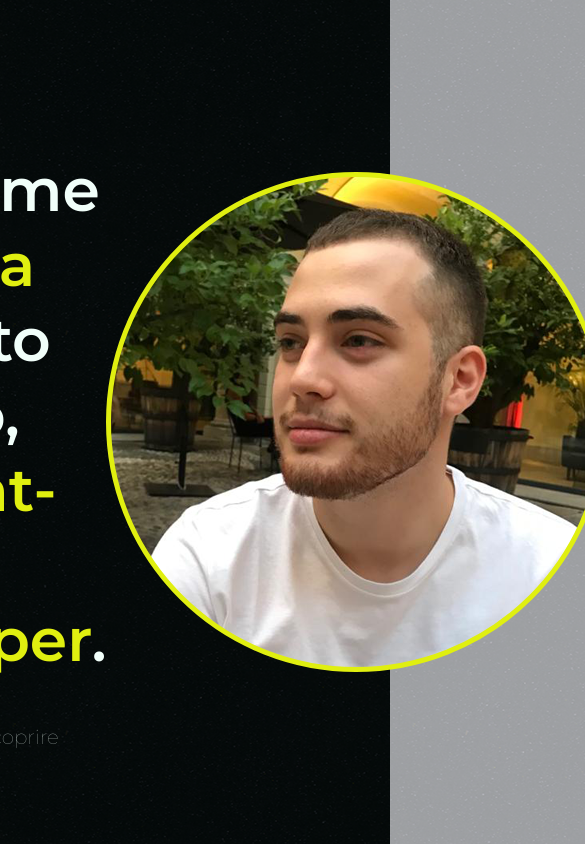
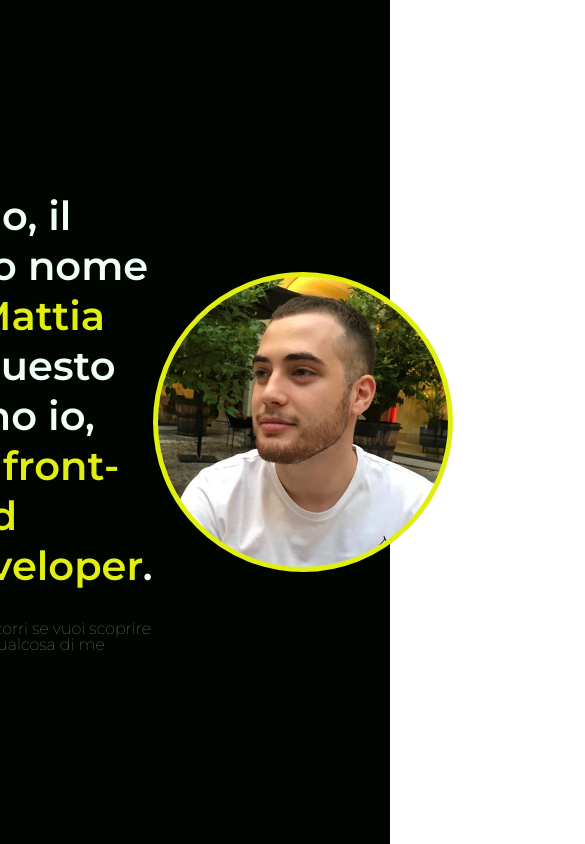
Before and after one commit to MattiaPompita/portfolio-web, a React (Create React App) app: page / in a window 390 px wide. Shown: the top 844 px of the page, 585 px wide, since content can reach past the window. Built offline with nearby package versions, Linux system fonts and the light colour scheme.

Commit message:
'add responsive 1140px Homepage

```diff
--- a/src/components/Homepage/Homepage.js
+++ b/src/components/Homepage/Homepage.js
@@ -1,6 +1,13 @@
+import { useState } from "react";
 import style from "./Homepage.module.css";
 
 const Homepage = () => {
+  const [isFlip, setFlip] = useState(false);
+
+  const rotatePic = () => {
+    setFlip((prevState) => !prevState);
+  };
+
   return (
     <div className={style.main}>
       <div className={style.container}>
@@ -17,19 +24,11 @@ const Homepage = () => {
           </div>
         </div>
         <div className={style.pic}>
-          <div className={style.circle}>
-
-          </div>
-          {/* <svg height="400" width="400">
-            <circle
-              cx="200"
-              cy="200"
-              r="200"
-              stroke="black"
-              stroke-width="3"
-              fill="red"
-            />
-          </svg> */}
+          <div
+            // className={`${!isFlip ? style.front : style.back}`}
+            className={style.circle}
+            onClick={rotatePic}
+          ></div>
         </div>
       </div>
     </div>
--- a/src/components/Homepage/Homepage.module.css
+++ b/src/components/Homepage/Homepage.module.css
@@ -6,7 +6,7 @@
   justify-content: center;
 }
 
-.main::after {
+/* .main::after {
   content: "";
   background-image: url("../../img/ep_naturalblack.png");
   height: 300%;
@@ -14,7 +14,7 @@
   opacity: 0.4;
   position: fixed;
   animation: grain 24s steps(25) infinite;
-}
+} */
 
 .container {
   width: 1920px;
@@ -55,12 +55,37 @@
   height: 500px;
   background-image: url("../../img/circlePic.png");
   border: 5px solid #e0ef10;
-
+  background-size: cover;
 }
 
 .circle:hover {
   animation: border 0.4s ease 1 forwards;
   cursor: none;
+}
+
+
+@media only screen and (max-width: 1920px) {
+  .container {
+    width: 1140px;
+  }
+
+  .circle {
+    width: 300px;
+    height: 300px;
+  }
+
+  .header h1 {
+    font-size: 2rem;
+    line-height: 50px;
+  }
+
+  .scrollDown-container p {
+    font-size: 0.8rem;
+  }
+
+  .line {
+    width: 50px;
+  }
 }
 
 @keyframes grain {
--- a/src/helpers.css
+++ b/src/helpers.css
@@ -1,3 +1,9 @@
 .spacer-sm {
     height: 50px;
 }
+
+@media only screen and (max-width: 1920px) {
+    .spacer-sm {
+        height: 30px;
+    }
+}
```
Also changed, not shown: src/img/5WaysToFetchData1.png (added), 1 other file (tests, documents, lock files or other folders).
